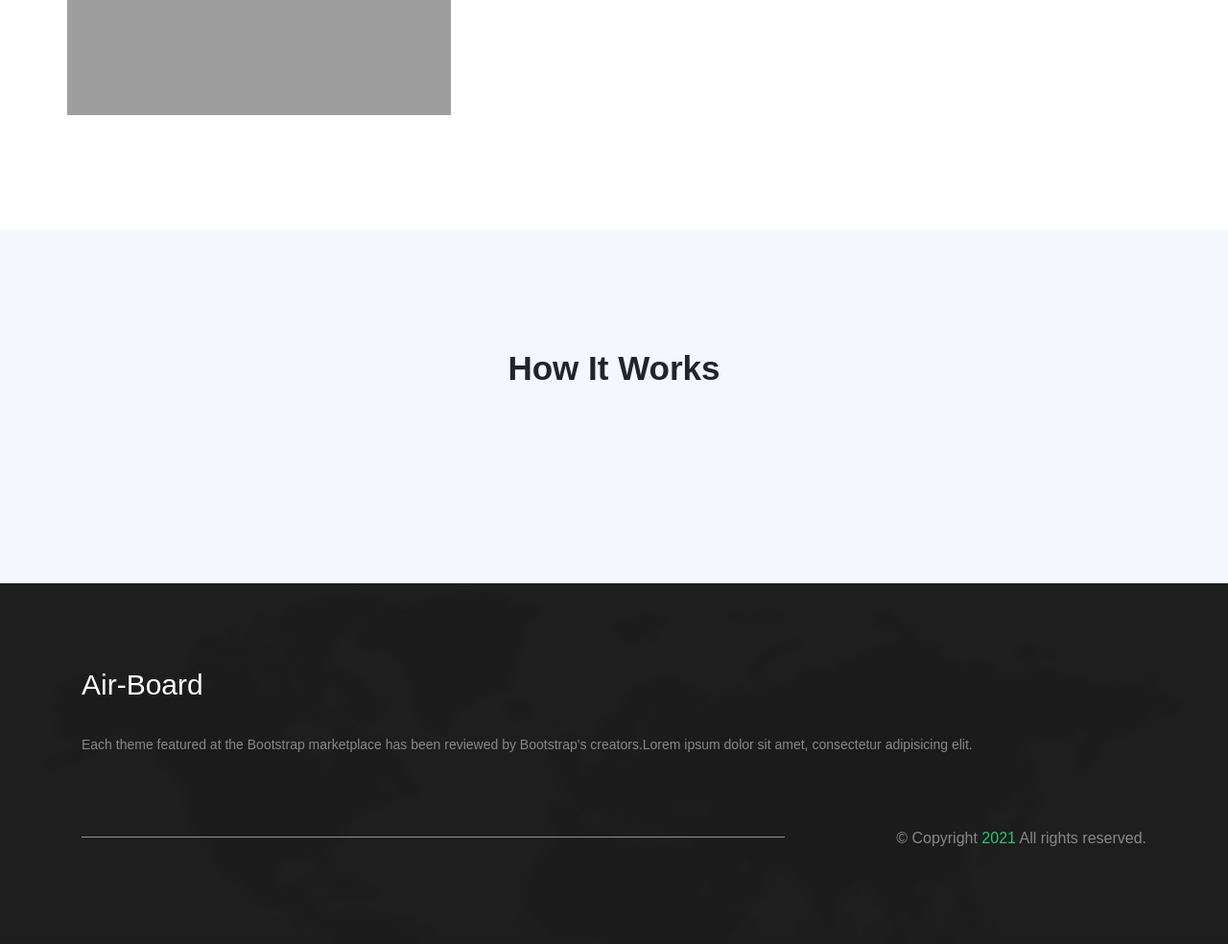
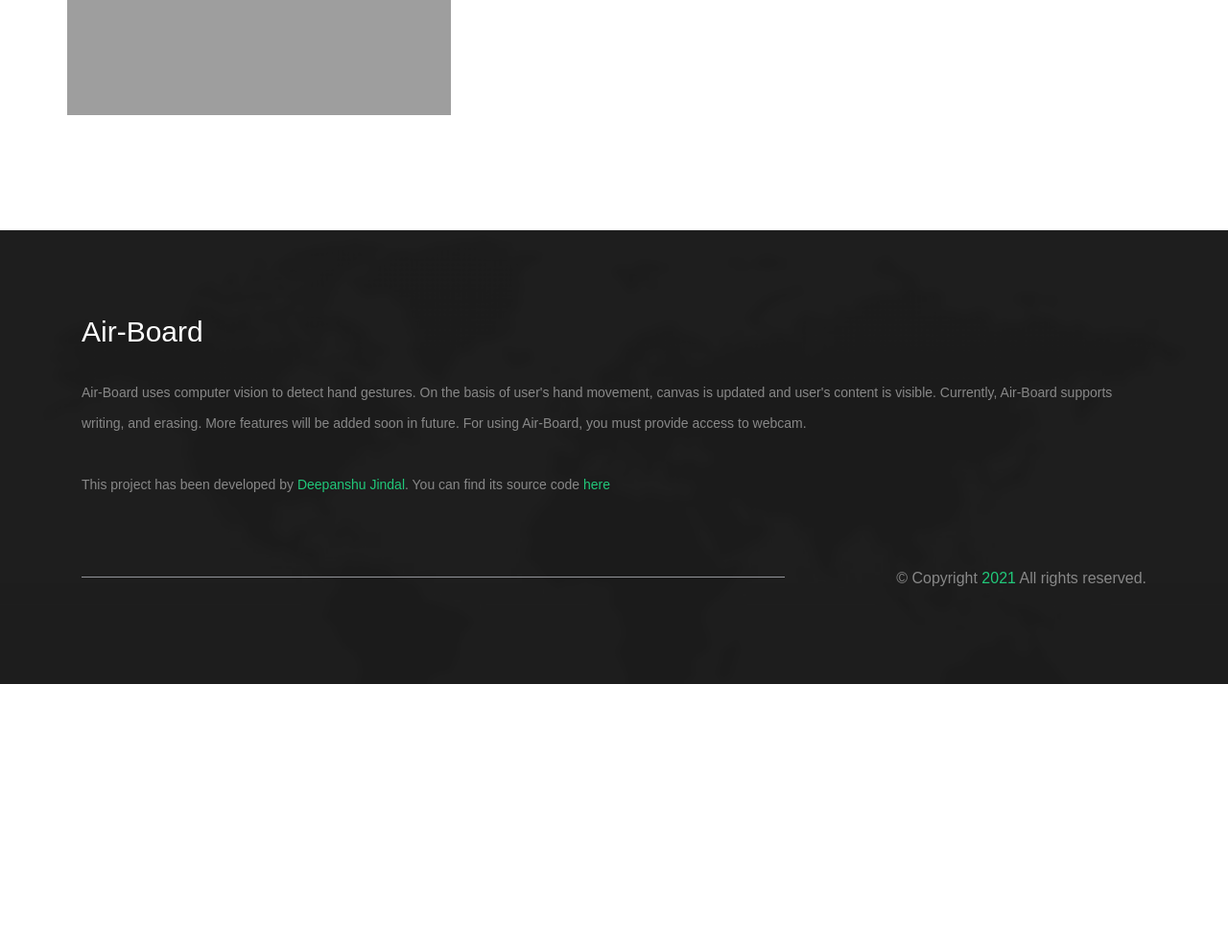
Before and after one commit to ultimatecoder2/Air-Board, a Flask app: page / in a window 1280 px wide. Shown: the part 1814-2798 px from the top of the page at 96% size. After the commit the page ends 2527 px from the top, so only its background shows below. Run offline with Flask 2, Linux system fonts and the light colour scheme; some libraries are stand-ins or nearby versions; some web fonts are replaced; grey boxes are pictures that could not be loaded.

Commit message:
updated home page ui

```diff
--- a/app.py
+++ b/app.py
@@ -27,12 +27,9 @@ def gen_frames():
     drawColor = (255, 0, 255)
     cap.set(3, 1280)
     cap.set(4, 720)
-    # cap.set(3, 1300)
-    # cap.set(4, 800)
     detector = htm.handDetector(detectionCon=0.65,maxHands=1)
     imgCanvas = np.zeros((720, 1280, 3), np.uint8)
     xp, yp = 0, 0
-    # imgCanvas = np.zeros((1300, 800, 3), np.uint8)
 
     while True:
 
@@ -72,7 +69,7 @@ def gen_frames():
                         drawColor = (255, 0, 255)
                     elif 550 < x1 < 750:
                         header = overlayList[1]
-                        drawColor = (255, 0, 0)
+                        drawColor = (255, 200, 0)
                     elif 800 < x1 < 950:
                         header = overlayList[2]
                         drawColor = (0, 255, 0)
@@ -105,7 +102,6 @@ def gen_frames():
             if all (x >= 1 for x in fingers):
                 xp, yp = 0, 0
                 imgCanvas = np.zeros((720, 1280, 3), np.uint8)
-                # imgCanvas = np.zeros((1300, 800, 3), np.uint8)
 
         imgGray = cv2.cvtColor(imgCanvas, cv2.COLOR_BGR2GRAY)
         _, imgInv = cv2.threshold(imgGray, 50, 255, cv2.THRESH_BINARY_INV)
@@ -122,63 +118,6 @@ def gen_frames():
         frame = buffer.tobytes()
         yield (b'--frame\r\n' b'Content-Type: image/jpeg\r\n\r\n' + frame + b'\r\n')
 
-
-
-        # cv2.imshow("Image", img)
-        # cv2.waitKey(1)
-
-# def gen_frames():
-#     while True:
-#         success, frame = camera.read()  # read the camera frame
-#         if not success:
-#             break
-#         else:
-#             # Resize frame of video to 1/4 size for faster face recognition processing
-#             small_frame = cv2.resize(frame, (0, 0), fx=0.25, fy=0.25)
-#             # Convert the image from BGR color (which OpenCV uses) to RGB color (which face_recognition uses)
-#             rgb_small_frame = small_frame[:, :, ::-1]
-
-#             # Only process every other frame of video to save time
-
-#             # Find all the faces and face encodings in the current frame of video
-#             face_locations = face_recognition.face_locations(rgb_small_frame)
-#             face_encodings = face_recognition.face_encodings(rgb_small_frame, face_locations)
-#             face_names = []
-#             for face_encoding in face_encodings:
-#                 # See if the face is a match for the known face(s)
-#                 matches = face_recognition.compare_faces(known_face_encodings, face_encoding)
-#                 name = "Unknown"
-#                 # Or instead, use the known face with the smallest distance to the new face
-#                 face_distances = face_recognition.face_distance(known_face_encodings, face_encoding)
-#                 best_match_index = np.argmin(face_distances)
-#                 if matches[best_match_index]:
-#                     name = known_face_names[best_match_index]
-
-#                 face_names.append(name)
-
-
-#             # Display the results
-#             for (top, right, bottom, left), name in zip(face_locations, face_names):
-#                 # Scale back up face locations since the frame we detected in was scaled to 1/4 size
-#                 top *= 4
-#                 right *= 4
-#                 bottom *= 4
-#                 left *= 4
-
-#                 # Draw a box around the face
-#                 cv2.rectangle(frame, (left, top), (right, bottom), (0, 0, 255), 2)
-
-#                 # Draw a label with a name below the face
-#                 cv2.rectangle(frame, (left, bottom - 35), (right, bottom), (0, 0, 255), cv2.FILLED)
-#                 font = cv2.FONT_HERSHEY_DUPLEX
-#                 cv2.putText(frame, name, (left + 6, bottom - 6), font, 1.0, (255, 255, 255), 1)
-
-#             ret, buffer = cv2.imencode('.jpg', frame)
-#             frame = buffer.tobytes()
-#             yield (b'--frame\r\n'
-#                    b'Content-Type: image/jpeg\r\n\r\n' + frame + b'\r\n')
-
-
 @app.route('/')
 def index():
     return render_template('index.html')
--- a/static/js/theme.js
+++ b/static/js/theme.js
@@ -37,44 +37,17 @@
 
 
 
-  // Smooth scrolling using jQuery easing
-// jQuery for page scrolling feature - requires jQuery Easing plugin
-
-
-    $('a.js-scroll-trigger').on('click', function(event) {
-        var $anchor = $(this);
-        $('html, body').stop().animate({
-            scrollTop: $($anchor.attr('href')).offset().top
-        }, 1500, 'ease');
-        event.preventDefault();
-    });
-
-
-  // Closes responsive menu when a scroll trigger link is clicked
-  $('.js-scroll-trigger').on('click', function(event) {
-    $('.navbar-collapse').collapse('hide');
-  });
-
-
-
-          /*START GOOGLE MAP*/
-          function initialize() {
-            var mapOptions = {
-              zoom: 15,
-              scrollwheel: false,
-              center: new google.maps.LatLng(40.7127837, -74.00594130000002)
-            };
-            var map = new google.maps.Map(document.getElementById('map'),
-                mapOptions);
-            var marker = new google.maps.Marker({
-              position: map.getCenter(),
-              icon: 'assets/img/map_pin.png',
-              map: map
-            });
-          }
-          google.maps.event.addDomListener(window, 'load', initialize);
-          /*END GOOGLE MAP*/
-
 
 
 })(jQuery); // End of use strict
+
+document.querySelector('.nav__links').addEventListener('click', function (e) {
+  e.preventDefault();
+
+  // Matching strategy
+  if (e.target.classList.contains('nav__link')) {
+    const id = e.target.getAttribute('href');
+    document.querySelector(id).scrollIntoView({ behavior: 'smooth' });
+    console.log("Done")
+  }
+});
--- a/templates/index.html
+++ b/templates/index.html
@@ -39,7 +39,7 @@
         <div>
             <nav class="navbar navbar-expand-sm navbar-dark bg-primary main-nav navbar-togglable rounded-radius">
 
-                <a class="navbar-brand d-block" href="">
+                <a class="navbar-brand d-block" href="/">
                     <h4>Air-Board</h4>
                 </a>
                 <!-- Toggler -->
@@ -50,14 +50,14 @@
                 <!-- Collapse -->
                 <div class="collapse navbar-collapse" id="navbarCollapse">
                     <!-- Links -->
-                    <ul class="navbar-nav ml-auto">
+                    <ul class="navbar-nav ml-auto nav__links">
                         <li class="nav-item ">
-                            <a href="about.html" class="nav-link js-scroll-trigger">
+                            <a href="#use" class="nav-link js-scroll-trigger nav__link">
                                 How to use
                             </a>
                         </li>
                         <li class="nav-item ">
-                            <a href="about.html" class="nav-link js-scroll-trigger">
+                            <a href="#canvas" class="nav-link js-scroll-trigger nav__link">
                                 Airboard Canvas
                             </a>
                         </li>
@@ -99,7 +99,7 @@
         </div> <!-- / .container -->
     </section>
 
-    <section class="section bg-grey" id="feature">
+    <section class="section bg-grey" id="use">
         <div class="container">
             <div class="row justify-content-center">
                 <div class="col-md-8 col-lg-6 text-center">
@@ -158,7 +158,7 @@
     </section>
 
     <!---->
-    <section class="section" id="blog">
+    <section class="section" id="canvas">
         <div class="container">
             <div class="row justify-content-center">
                 <div class="col-md-8 col-lg-6 text-center">
@@ -184,31 +184,6 @@
         </div>
     </section>
 
-    <section class="section bg-grey" id="feature">
-        <div class="container">
-            <div class="row justify-content-center">
-                <div class="col-md-8 col-lg-6 text-center">
-                    <div class="section-heading">
-                        <!-- Heading -->
-                        <h2 class="section-title">
-                            How It Works
-                        </h2>
-
-                        <!-- Subheading -->
-                        <p>
-
-                        </p>
-
-                    </div>
-                </div>
-            </div>
-
-            <div class="row justy-content-center">
-
-
-            </div>
-        </div> <!-- / .container -->
-    </section>
 
     <footer class="section " id="footer">
         <div class="overlay footer-overlay"></div>
@@ -221,7 +196,12 @@
                         <a href="#" class="footer-brand text-white">
                             Air-Board
                         </a>
-                        <p >Each theme featured at the Bootstrap marketplace has been reviewed by Bootstrap's creators.Lorem ipsum dolor sit amet, consectetur adipisicing elit.</p>
+                        <p >
+                            Air-Board uses computer vision to detect hand gestures. On the basis of user's hand movement, canvas is updated and user's content is visible.
+                            Currently, Air-Board supports writing, and erasing. More features will be added soon in future. For using Air-Board, you must provide access to webcam.
+                            <br/><br/>
+                            This project has been developed by <a href="https://github.com/ultimatecoder2" target="_blank" class="current-year">Deepanshu Jindal</a>. You can find its source code <a href="https://github.com/ultimatecoder2/Air-Board" target="_blank" class="current-year">here</a>
+                        </p>
                     </div>
                 </div>
             </div> <!-- / .row -->
```
Also changed, not shown: 1 other file.
